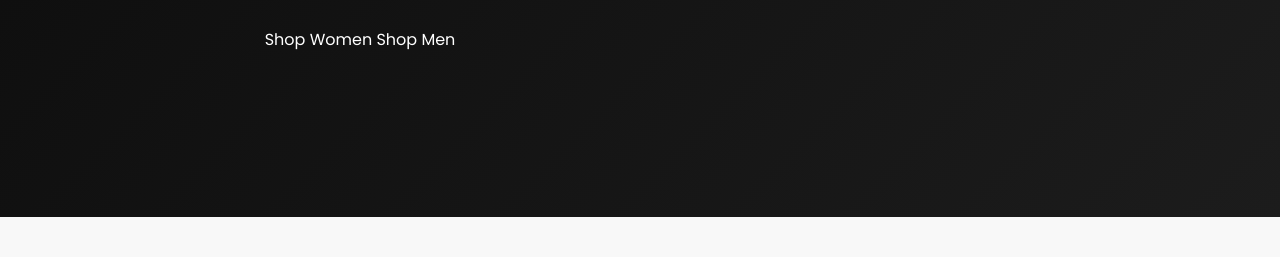
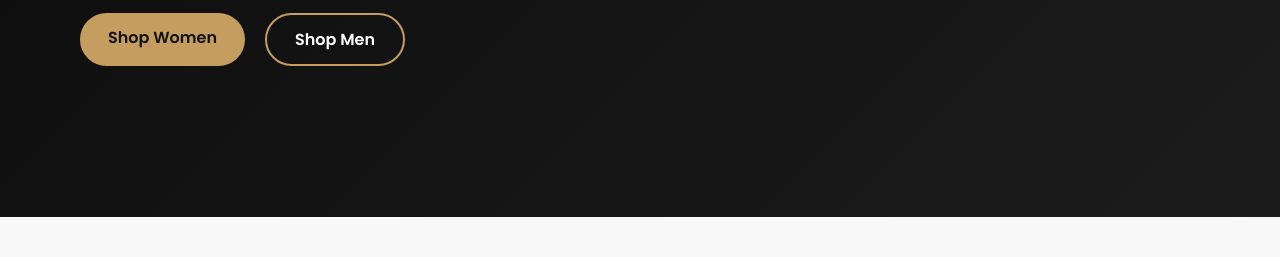
Before and after one commit to AnjalikumariA/render-LUNEXA, a website: page views/index.html in a window 1280 px wide. Shown: the part 543-800 px from the top of the page. Drawn offline with nearby package versions, Linux system fonts and the light colour scheme.

Commit message:
modifie home.css

```diff
--- a/public/css/home.css
+++ b/public/css/home.css
@@ -358,3 +358,38 @@ background-image:url("/images/accessories/accessories-banner.jpg");
     font-size:20px;
     font-weight:600;
 }
+
+
+.hero-buttons{
+    display:flex;
+    gap:20px;
+    margin-top:30px;
+}
+
+.btn-primary,
+.btn-secondary{
+    padding:12px 28px;
+    text-decoration:none;
+    border-radius:30px;
+    font-weight:600;
+    transition:0.3s;
+}
+
+.btn-primary{
+    background:#c59d5f;
+    color:#111;
+}
+
+.btn-primary:hover{
+    background:#fff;
+}
+
+.btn-secondary{
+    border:2px solid #c59d5f;
+    color:#fff;
+}
+
+.btn-secondary:hover{
+    background:#c59d5f;
+    color:#111;
+}
```
